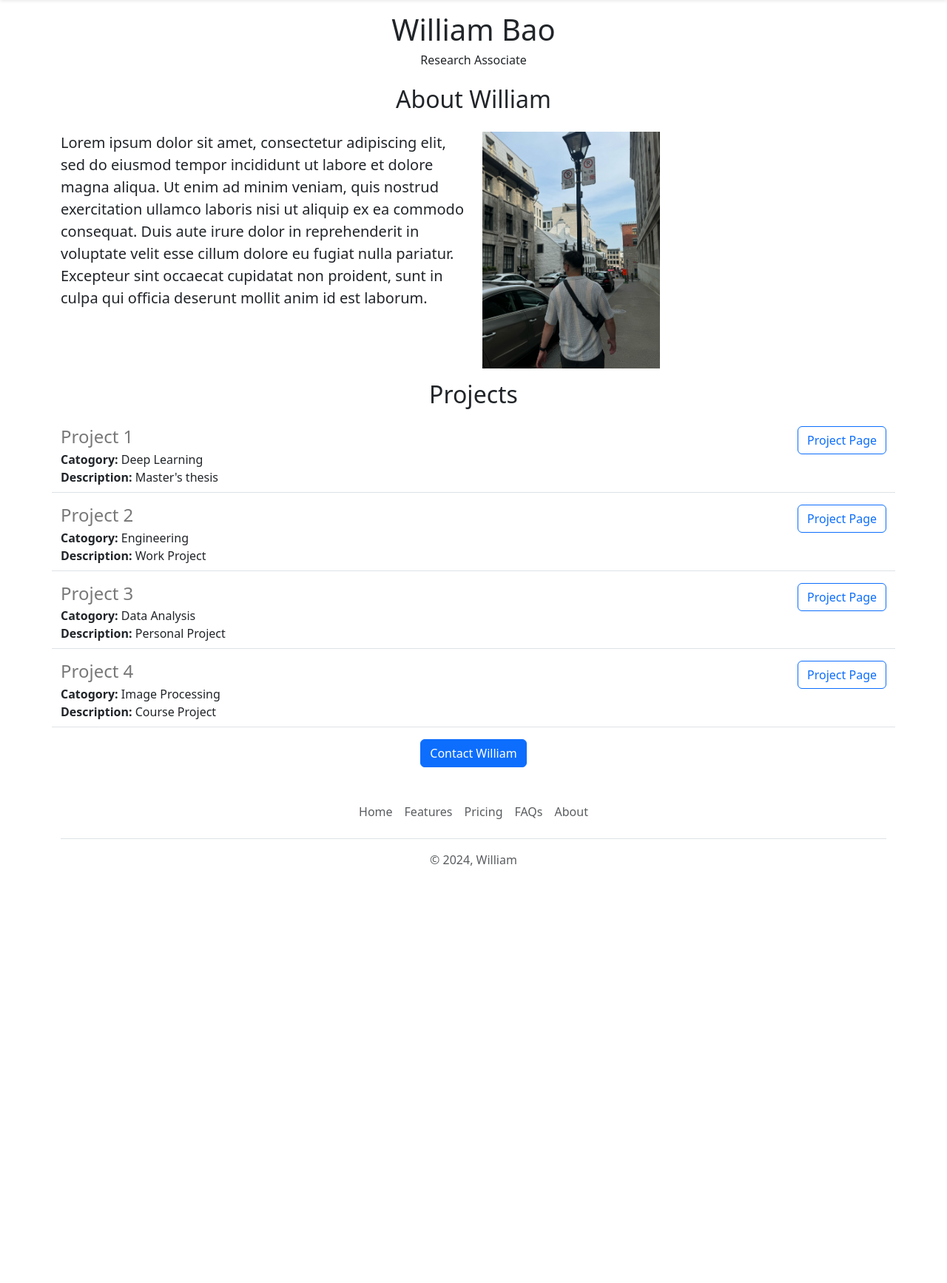
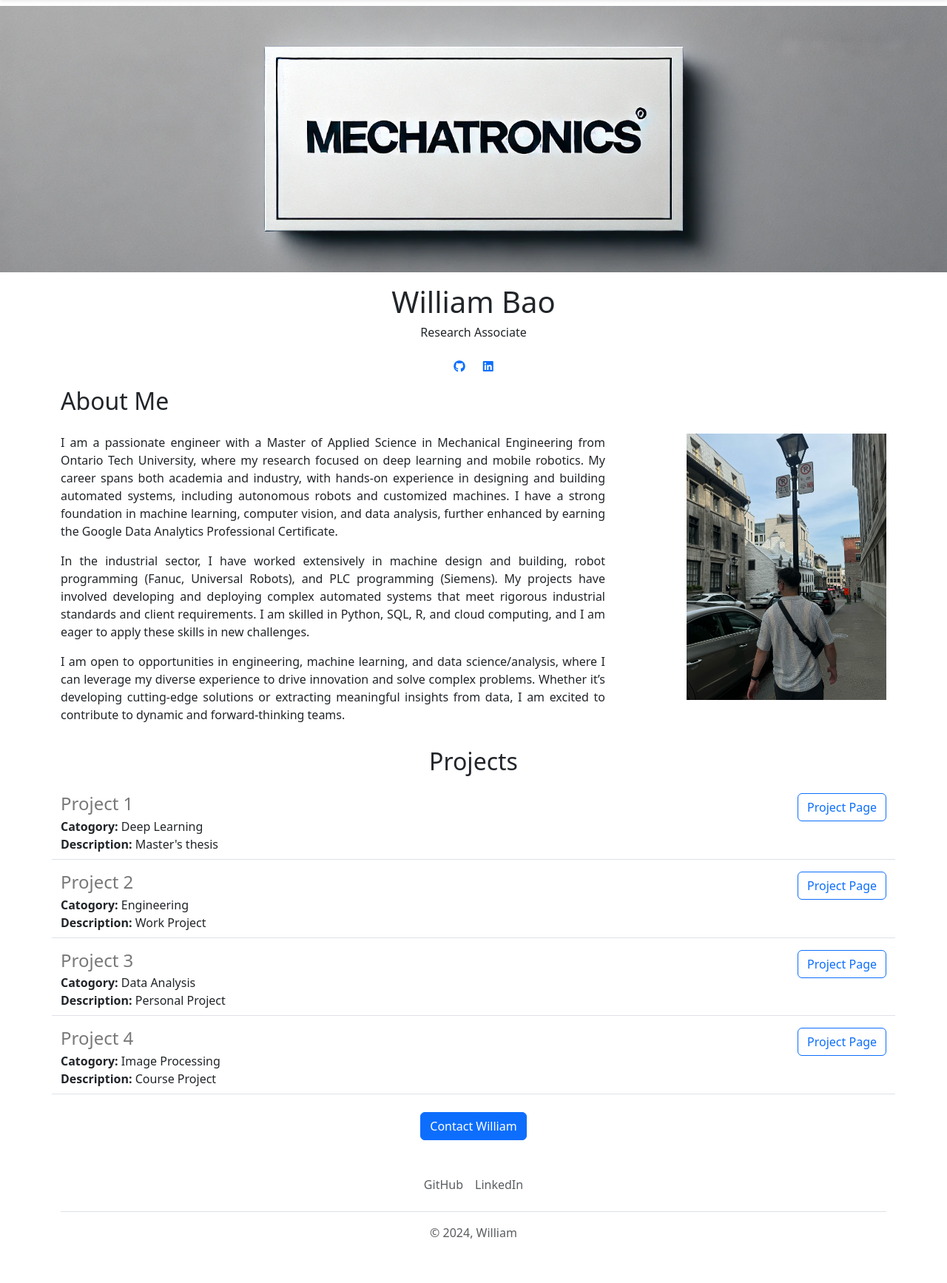
Before and after one commit to WillBao33/William-Website, a Flask app: page / in a window 1280 px wide. Shown: the part 57-1791 px from the top of the page at 74% size. Before the commit the page ends 1227 px from the top, so only its background shows below. Run offline with Flask 3, Linux system fonts and the light colour scheme.

Commit message:
functional and aesthetic improvement

```diff
--- a/templates/footer.html
+++ b/templates/footer.html
@@ -1,11 +1,10 @@
 <div class="container">
   <footer class="py-3 my-4">
     <ul class="nav justify-content-center border-bottom pb-3 mb-3">
-      <li class="nav-item"><a href="#" class="nav-link px-2 text-body-secondary">Home</a></li>
-      <li class="nav-item"><a href="#" class="nav-link px-2 text-body-secondary">Features</a></li>
-      <li class="nav-item"><a href="#" class="nav-link px-2 text-body-secondary">Pricing</a></li>
-      <li class="nav-item"><a href="#" class="nav-link px-2 text-body-secondary">FAQs</a></li>
-      <li class="nav-item"><a href="#" class="nav-link px-2 text-body-secondary">About</a></li>
+      <li class="nav-item"><a href="https://github.com/WillBao33" class="nav-link px-2 text-body-secondary">GitHub</a></li>
+      <li class="nav-item"><a href="https://www.linkedin.com/in/williambao-mechatronics/" class="nav-link px-2 text-body-secondary">LinkedIn</a></li>
+
+
     </ul>
     <p class="text-center text-body-secondary">&copy; 2024, William</p>
   </footer>
--- a/templates/home.html
+++ b/templates/home.html
@@ -5,19 +5,55 @@
     <meta charset="utf-8">
     <meta name="viewport" content="width=device-width, initial-scale=1">
     <link href="https://cdn.jsdelivr.net/npm/bootstrap@5.3.3/dist/css/bootstrap.min.css" rel="stylesheet" integrity="sha384-QWTKZyjpPEjISv5WaRU9OFeRpok6YctnYmDr5pNlyT2bRjXh0JMhjY6hW+ALEwIH" crossorigin="anonymous">
+    <link rel="stylesheet" href="https://cdnjs.cloudflare.com/ajax/libs/font-awesome/6.0.0/css/all.min.css">
+    <style>
+      #banner {
+        width: 100%;
+        object-fit: cover;
+        margin-bottom: 16px;
+      }
+      .fa-icon {
+        margin-right: 20px; /* Adjust the spacing between icons */
+        text-decoration: none; /* Remove the underline from the link */
+      }
+
+      .fa-icon:last-child {
+        margin-right: 0; /* Remove margin from the last icon */
+      }
+
+      .fa-icon i {
+        color: inherit; /* Keep the original color of the icons */
+      }
+    </style>
   </head>
   <body>
     {% include 'nav.html' %}
+    <img class="img-fluid" id="banner" src="static/Mechatronics.jpg" style="height:360px; object-fit: cover; float: right;">
     <div class="container">
     <h1 class="text-center mt-2">William Bao</h1>
     <h3 class="text-center fs-6 mb-4"> Research Associate</h3>
-    <h2 class="text-center mt-2 mb-4">About William</h2>
+    <p class="text-center">
+      <a class="fa-icon fa-icon-2x" href="https://github.com/WillBao33" title="GitHub">
+        <i class="fab fa-github"></i>
+      </a>
+      <a class="fa-icon fa-icon-2x" href="https://www.linkedin.com/in/williambao-mechatronics/" title="LinkedIn">
+        <i class="fab fa-linkedin"></i>
+      </a>
+    </p>
+    <h2 class="mt-2 mb-4">About Me</h2>
     <div class="row" style="margin-bottom:16px">
-      <div class="col-md-6">
-    <p class="lead">Lorem ipsum dolor sit amet, consectetur adipiscing elit, sed do eiusmod tempor incididunt ut labore et dolore magna aliqua. Ut enim ad minim veniam, quis nostrud exercitation ullamco laboris nisi ut aliquip ex ea commodo consequat. Duis aute irure dolor in reprehenderit in voluptate velit esse cillum dolore eu fugiat nulla pariatur. Excepteur sint occaecat cupidatat non proident, sunt in culpa qui officia deserunt mollit anim id est laborum. </p>
+      <div class="col-md-8">
+    <p class="lead" style="font-size:16px; text-align: justify">
+      I am a passionate engineer with a Master of Applied Science in Mechanical Engineering from Ontario Tech University, where my research focused on deep learning and mobile robotics. My career spans both academia and industry, with hands-on experience in designing and building automated systems, including autonomous robots and customized machines. I have a strong foundation in machine learning, computer vision, and data analysis, further enhanced by earning the Google Data Analytics Professional Certificate.</p>
+
+    <p class="lead" style="font-size:16px; text-align: justify">
+      In the industrial sector, I have worked extensively in machine design and building, robot programming (Fanuc, Universal Robots), and PLC programming (Siemens). My projects have involved developing and deploying complex automated systems that meet rigorous industrial standards and client requirements. I am skilled in Python, SQL, R, and cloud computing, and I am eager to apply these skills in new challenges. </p>
+
+      <p class="lead" style="font-size:16px; text-align: justify;">
+        I am open to opportunities in engineering, machine learning, and data science/analysis, where I can leverage my diverse experience to drive innovation and solve complex problems. Whether it’s developing cutting-edge solutions or extracting meaningful insights from data, I am excited to contribute to dynamic and forward-thinking teams. </p>
       </div>
-      <div class="d-none d-md-block col-md-6">
-        <img src="static/IMG_0812.jpg" style="height:320px;">
+      <div class="d-none d-md-block col-md-4">
+        <img src="static/IMG_0812.jpg" style="height:360px; object-fit: cover; float: right;">
       </div>
       </div>
     <h2 class="text-center mt-2 mb-4">Projects</h2>
@@ -26,8 +62,8 @@
           {% include 'project.html' %}
         {% endfor %}
       </div>
-    <div class="text-center">
-    <button class="btn btn-primary">Contact William</button>
+    <div class="text-center mt-4">
+    <a class="btn btn-primary" href="mailto:zhibinwilliam@gmail.com?subject=Message%20to%20William">Contact William</a>
       </div>
     </div>
     {% include 'footer.html' %}
--- a/templates/project.html
+++ b/templates/project.html
@@ -14,6 +14,6 @@
   {% endif %}
   </div>
   <div class = "col-3 text-end">
-    <button type="button" class="btn btn-outline-primary float-right">Project Page</button>
+    <a href="https://github.com/WillBao33/Masters_Thesis" type="button" class="btn btn-outline-primary float-right">Project Page</a>
   </div>
 </div>
```
Also changed, not shown: static/Mechatronics.jpg (added).
